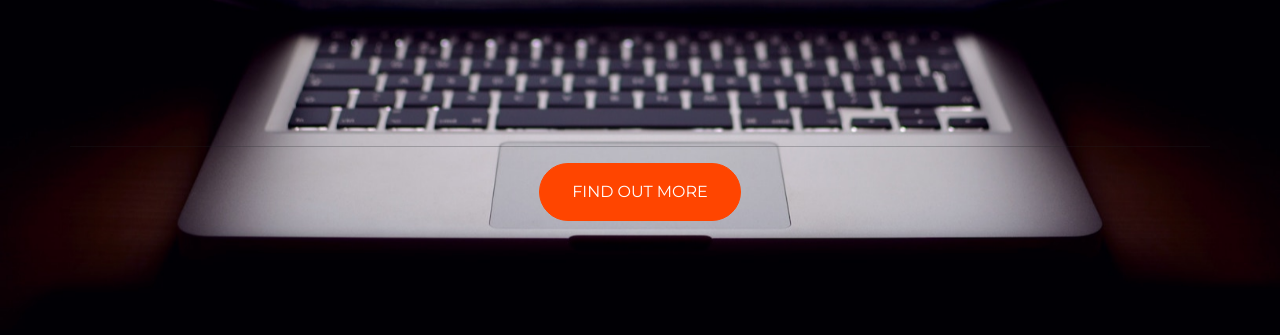
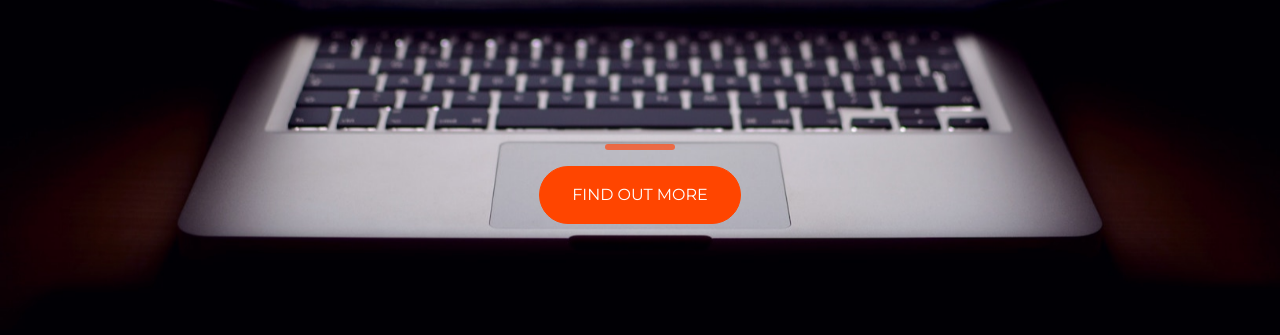
Before and after one commit to Brianmariita/Brianmariita.github.io, a plain HTML site: page index.html in a window 1280 px wide. Shown: the part 329-664 px from the top of the page. Drawn offline with nearby package versions, Linux system fonts and the light colour scheme.

Commit message:
Update index.html

```diff
--- a/index.html
+++ b/index.html
@@ -20,7 +20,7 @@
         <div class="w-100"></div>
         <section class="col-12">
           <div class="row text-center">
-            <hr class="col-12 ">
+            <hr class="line">
             <div class="col-12">
               <a href="https://mailchi.mp/8229eeba820b/brian-mariita">
                 <button type="button" class="btn btn-primary">Find out more</button>
```
